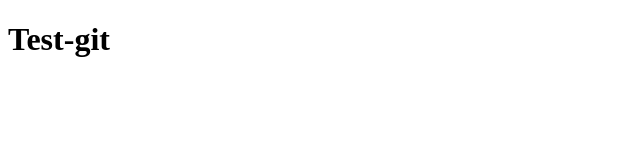
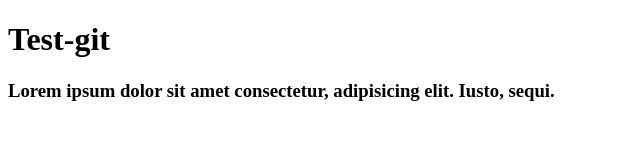
Before and after one commit to GiorgioBolzoni/test-git, a plain HTML site: page index.html in a window 1280 px wide. Shown: the whole page, without its empty margins (0-640 px from the left). Drawn offline with Linux system fonts and the light colour scheme.

Commit message:
insert lorem

```diff
--- a/index.html
+++ b/index.html
@@ -7,5 +7,6 @@
 </head>
 <body>
     <h1>Test-git</h1>
+    <h3>Lorem ipsum dolor sit amet consectetur, adipisicing elit. Iusto, sequi.</h3>
 </body>
 </html>
```
